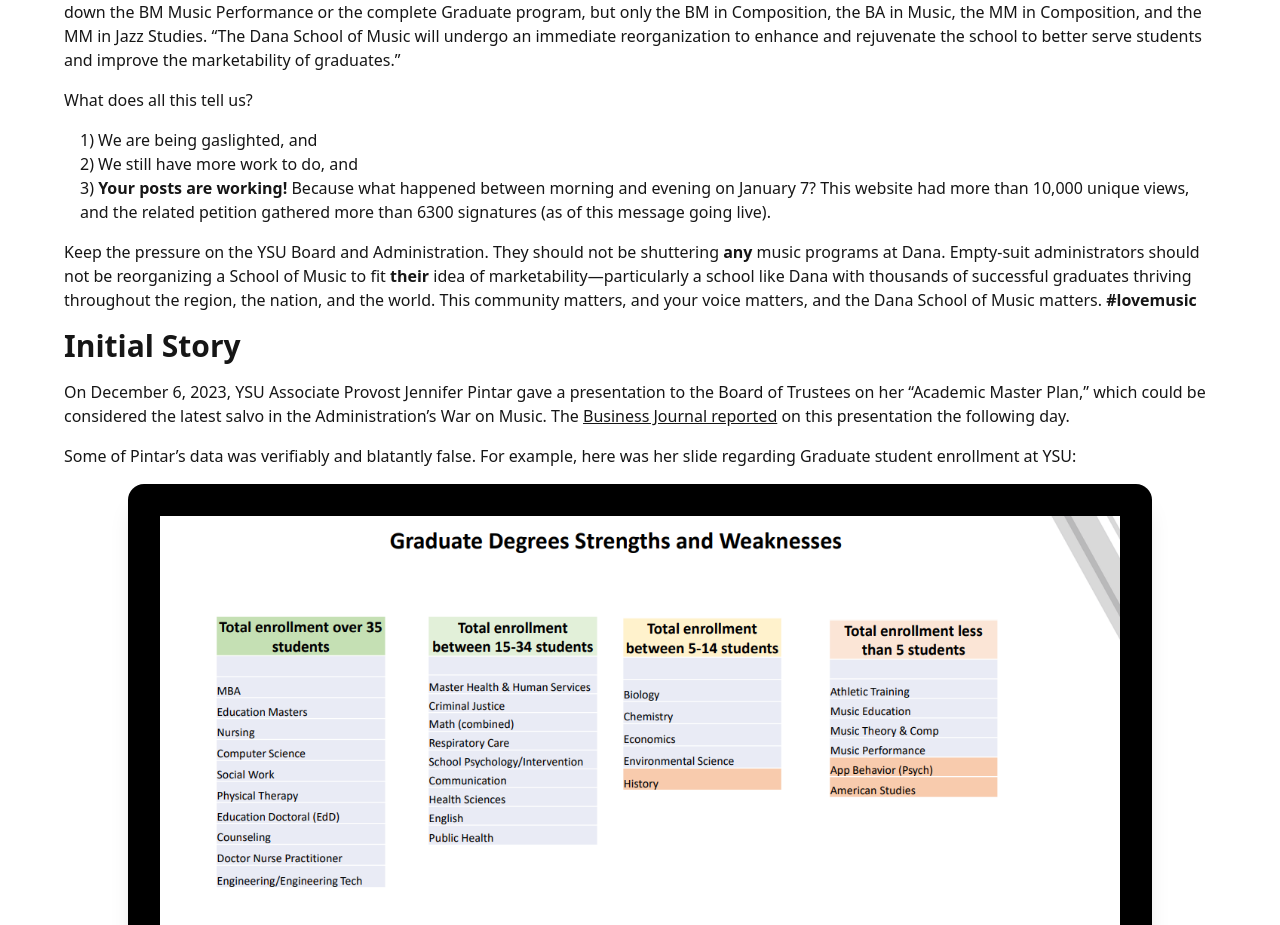
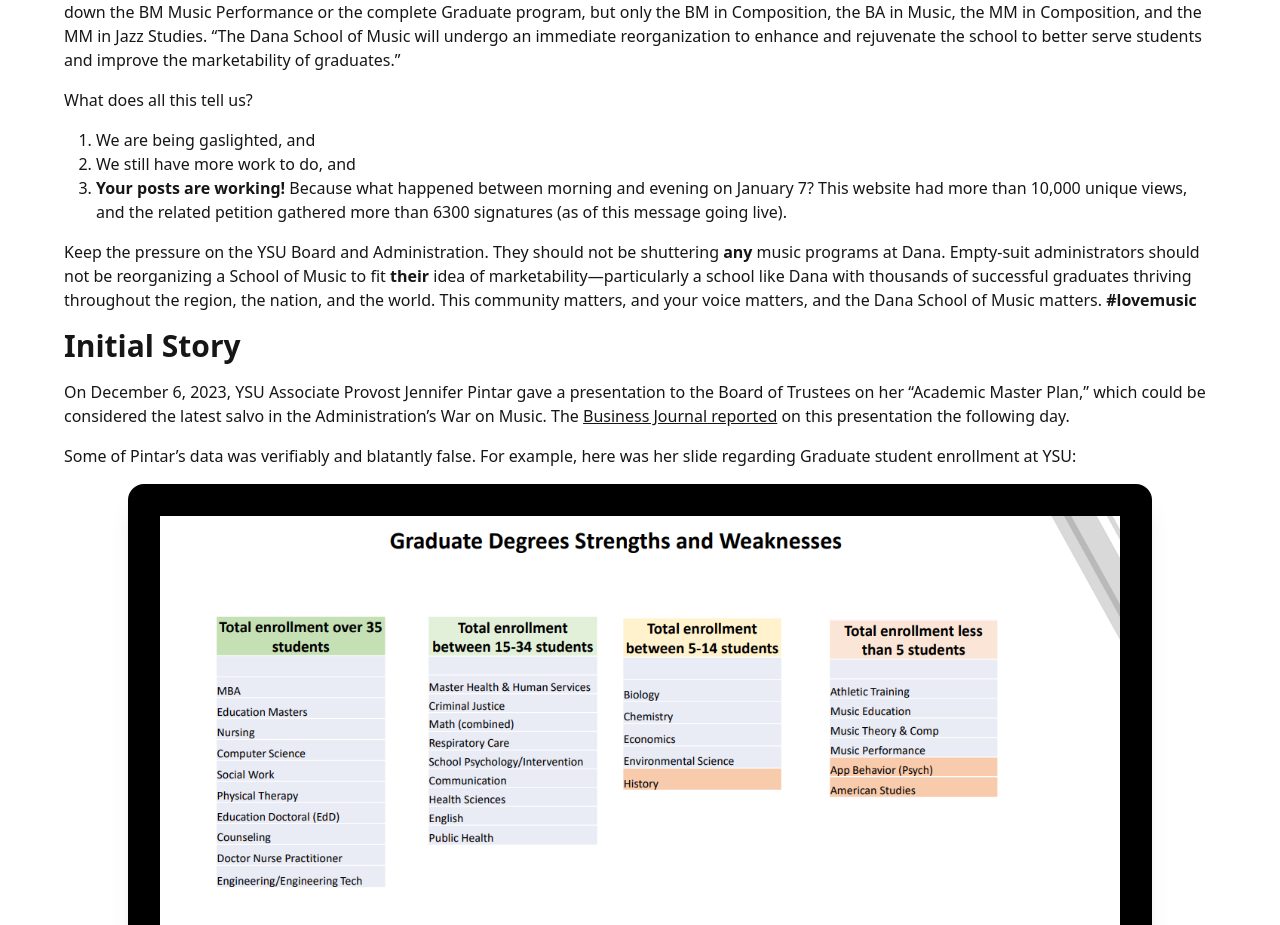
Before and after one commit to Brandon-Ritchie/save-dana, a React (Vite) app: page /war-on-music in a window 1280 px wide. Shown: the part 2108-3033 px from the top of the page. Built offline with nearby package versions, Linux system fonts and the light colour scheme.

Commit message:
style the ordered list correctly

```diff
--- a/src/routes/war-on-music/WarOnMusic.tsx
+++ b/src/routes/war-on-music/WarOnMusic.tsx
@@ -237,11 +237,11 @@ export default () => {
 
         <Paragraph>What does all this tell us?</Paragraph>
 
-        <ol className="mx-4">
-          <li>1) We are being gaslighted, and</li>
-          <li>2) We still have more work to do, and</li>
+        <ol className="ml-8 list-decimal">
+          <li>We are being gaslighted, and</li>
+          <li>We still have more work to do, and</li>
           <li>
-            3) <strong>Your posts are working!</strong> Because what happened
+            <strong>Your posts are working!</strong> Because what happened
             between morning and evening on January 7? This website had more than
             10,000 unique views, and the related petition gathered more than
             6300 signatures (as of this message going live).
```
